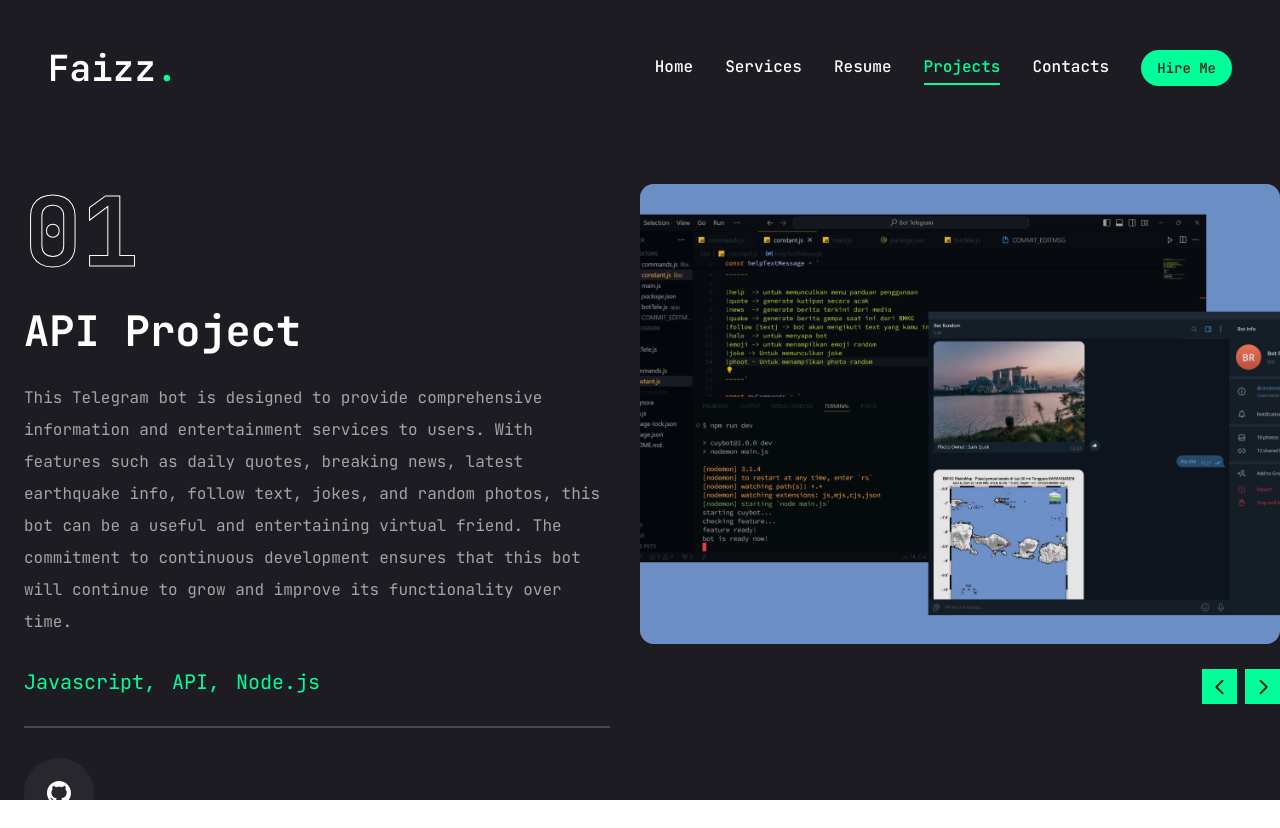
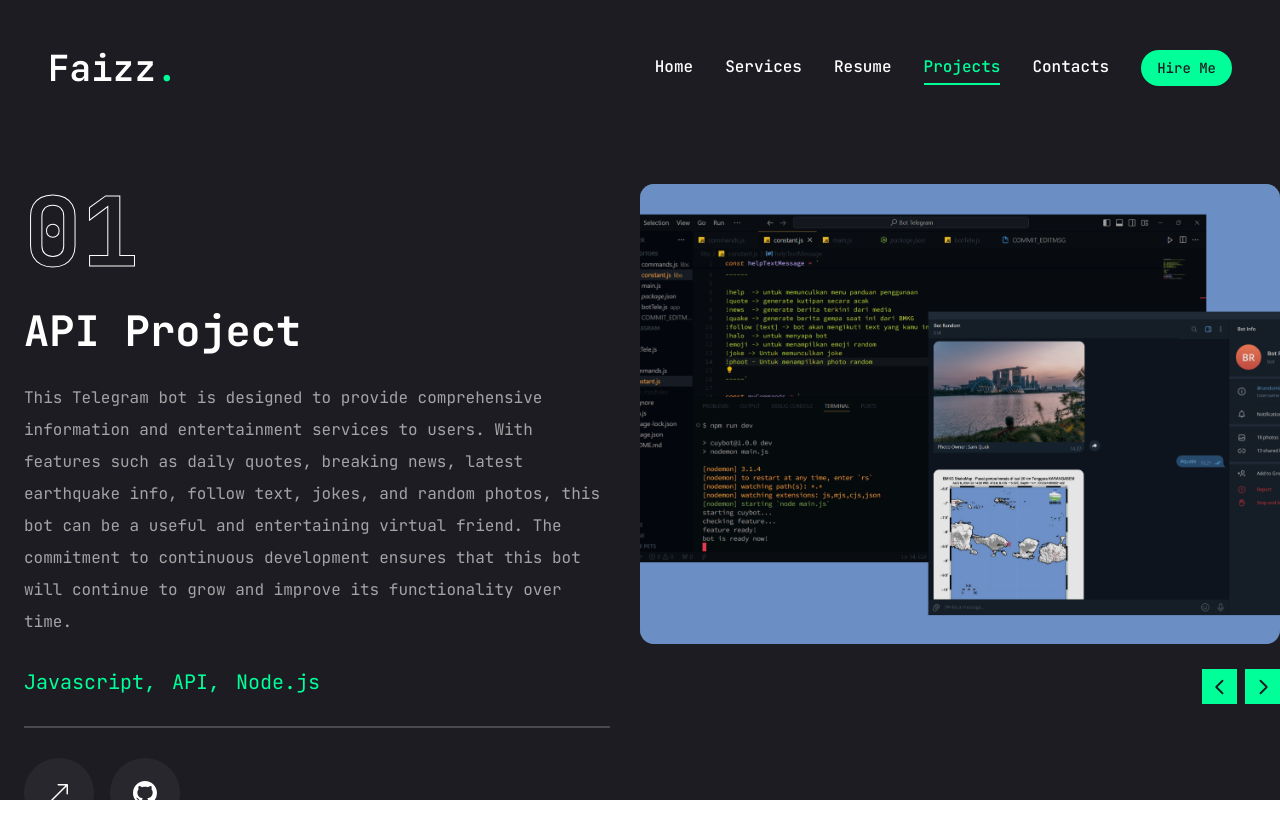
Before and after one commit to FaizzDevs/my_portofolio-s, a Next.js app: page /experiences in a window 1280 px wide. Built offline with nearby package versions, Linux system fonts and the light colour scheme.

Commit message:
update code

```diff
--- a/app/experiences/page.tsx
+++ b/app/experiences/page.tsx
@@ -5,10 +5,11 @@ import React, { useState } from "react";
 import { Swiper, SwiperSlide } from "swiper/react";
 import type { Swiper as SwiperClass } from 'swiper';
 import "swiper/css"
-import {BsGithub} from 'react-icons/bs'
+import {BsArrowUpRight, BsGithub} from 'react-icons/bs'
 import { Tooltip, TooltipContent, TooltipProvider, TooltipTrigger } from "@/components/ui/tooltip";
 import Image from "next/image";
 import WorkSliderBtns from "@/components/WorkSliderBtns";
+import Link from "next/link";
 
 const projects = [
     {
@@ -129,7 +130,7 @@ export default function Experience() {
                             <div className="border border-white/20"></div>
 
                             <div className="flex items-center gap-4">
-                                {/* <Link href={project.live} className="cursor-pointer">
+                                <Link href={project.live} className="cursor-pointer">
                                     <TooltipProvider delayDuration={100}>
                                         <Tooltip>
                                             <TooltipTrigger className="w-[70px] h-[70px] rounded-full bg-white/5 flex justify-center items-center group">
@@ -140,7 +141,7 @@ export default function Experience() {
                                             </TooltipContent>
                                         </Tooltip>
                                     </TooltipProvider>
-                                </Link> */}
+                                </Link>
 
                                 <a
                                     href={project.github}
```
